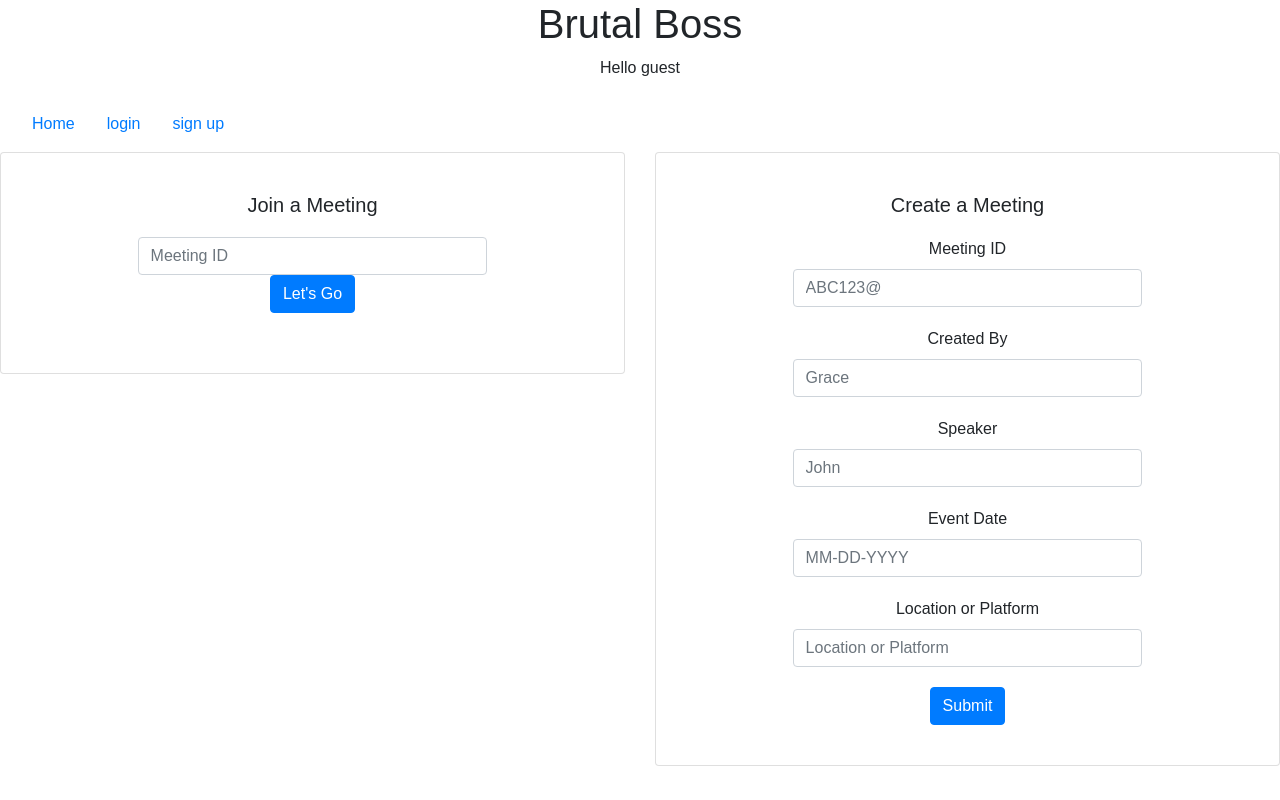
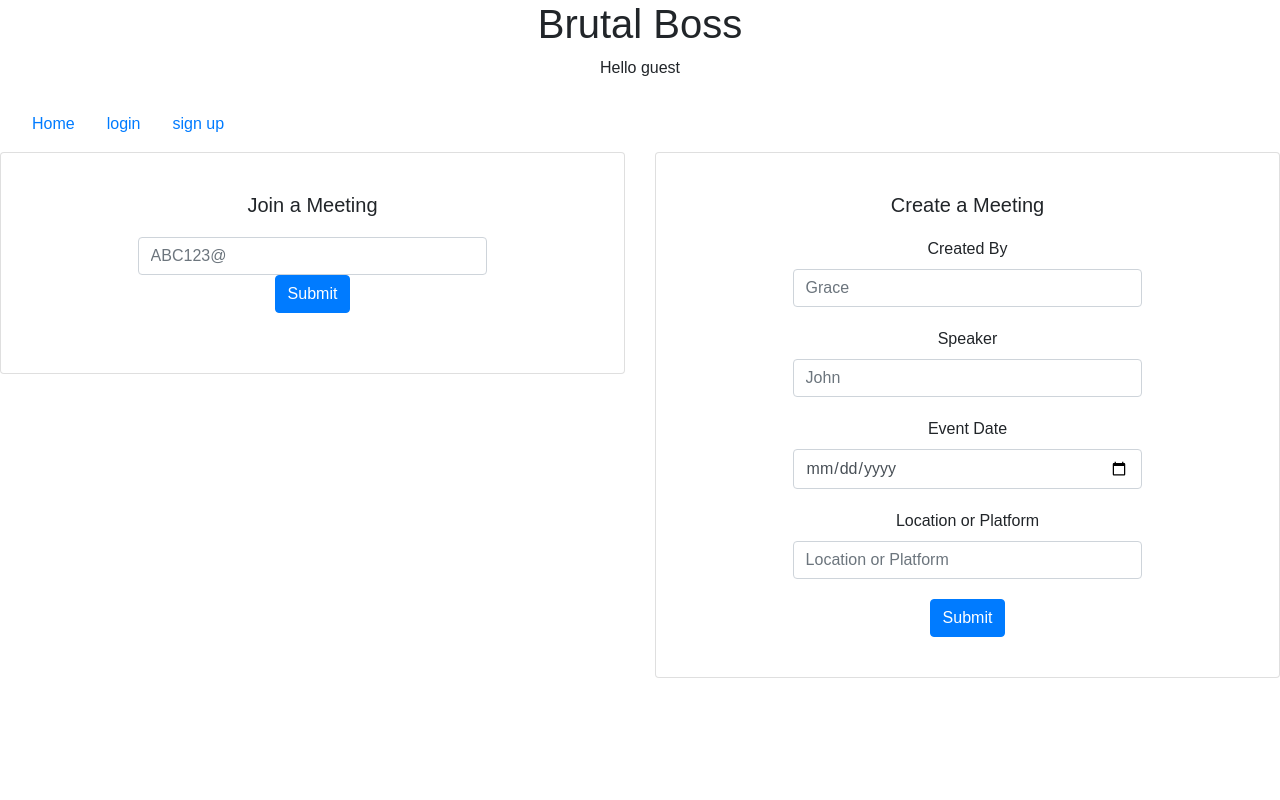
Before and after one commit to stoversa/brutal-boss, a React (Create React App) app: page /meetings in a window 1280 px wide. Built offline with nearby package versions, Linux system fonts and the light colour scheme; no server answers.

Commit message:
onSearch in MeetingMainMenu works with id from mongoDB, changed data type in Meeting model for date

```diff
--- a/src/components/Meetings/MeetingMainMenu.jsx
+++ b/src/components/Meetings/MeetingMainMenu.jsx
@@ -1,5 +1,4 @@
-import React from 'react'
-import { Link } from 'react-router-dom'
+import React from 'react';
 import axios from "axios";
 
 class MeetingMainMenu extends React.Component {
@@ -7,7 +6,7 @@ class MeetingMainMenu extends React.Component {
     super(props);
     this.state = {
       user: props.user,
-      meetingId: "",
+      searchMeetingId: "",
       createdBy: "",
       speaker: "",
       eventDate: "",
@@ -21,12 +20,35 @@ class MeetingMainMenu extends React.Component {
   }
   onSubmit = (e) => {
     e.preventDefault();
-    if (this.state.meetingId && this.state.speaker && this.state.eventDate && this.state.location) {
+    if ( this.state.speaker && this.state.eventDate && this.state.location) {
+      this.setState({
+        isValid: true,
+        createdBy: "",
+        speaker: "",
+        eventDate: "",
+        location: ""
+      });
+      console.log(this.state)
+      axios.post("/api/meetings", this.state)
+        // .then(res => console.log(res))
+        .then(res => this.props.history.push("/")) // redirect to home page
+        .catch(err => console.log(err));
+
+    }
+    else {
+      this.setState({
+        isValid: false
+      });
+    }
+  }
+
+  onSearch = (e) => {
+    e.preventDefault();
+    if (this.state.searchMeetingId) {
       this.setState({
         isValid: true
       });
-      console.log(this.state)
-      axios.post("/api/meetings", this.state)
+      axios.get("/api/meetings/" + this.state.searchMeetingId)
         .then(res => console.log(res))
         // .then(res => this.props.history.push("/meetings")) // redirect to home page
         .catch(err => console.log(err));
@@ -37,6 +59,7 @@ class MeetingMainMenu extends React.Component {
       });
     }
   }
+
   render() {
     if (2) {
       return (
@@ -47,10 +70,16 @@ class MeetingMainMenu extends React.Component {
                 <div className="card-body">
                   <h5 className="card-title">Join a Meeting</h5>
                   <div className="form-group">
-                    <input className="form-control" type="text" placeholder="Meeting ID"/>
-                    <Link to="/join-meeting" className="btn btn-primary">
-                      Let's Go
-                    </Link>
+                    <input
+                      type="text"
+                      className="form-control"
+                      name="searchMeetingId"
+                      id="searchMeetingId"
+                      value={this.state.searchMeetingId}
+                      onChange={this.onChange}
+                      placeholder="ABC123@"
+                    />
+                    <button type="submit" className="btn btn-primary" onClick={this.onSearch}>Submit</button>
                   </div>
                 </div>
               </div>
@@ -61,24 +90,54 @@ class MeetingMainMenu extends React.Component {
                   <h5 className="card-title">Create a Meeting</h5>
                   <form id="createMeetingForm">
                     <div className="form-group">
-                      <label htmlFor="meetingId">Meeting ID</label>
-                      <input type="text" className="form-control" name="meetingId" id="meetingId" value={this.state.meetingId} onChange={this.onChange} placeholder="ABC123@" />
                     </div>
                     <div className="form-group">
                       <label htmlFor="createdBy">Created By</label>
-                      <input type="text" className="form-control" name="createdBy" id="createdBy" value={this.state.createdBy} onChange={this.onChange} placeholder="Grace" />
+                      <input
+                        type="text"
+                        className="form-control"
+                        name="createdBy"
+                        id="createdBy"
+                        value={this.state.createdBy}
+                        onChange={this.onChange}
+                        placeholder="Grace"
+                      />
                     </div>
                     <div className="form-group">
                       <label htmlFor="speakers">Speaker</label>
-                      <input type="text" className="form-control" name="speaker" id="speaker" value={this.state.speaker} onChange={this.onChange} placeholder="John"/>
+                      <input
+                        type="text"
+                        className="form-control"
+                        name="speaker"
+                        id="speaker"
+                        value={this.state.speaker}
+                        onChange={this.onChange}
+                        placeholder="John"
+                      />
                     </div>
                     <div className="form-group">
                       <label htmlFor="eventDate">Event Date</label>
-                      <input type="text" className="form-control" name="eventDate" id="eventDate" value={this.state.eventDate} onChange={this.onChange} placeholder="MM-DD-YYYY"/>
+                      <input
+                        type="date"
+                        className="form-control"
+                        name="eventDate"
+                        id="eventDate"
+                        value={this.state.eventDate}
+                        onChange={this.onChange}
+                        placeholder="MM-DD-YYYY"
+                      />
                     </div>
                     <div className="form-group">
                       <label htmlFor="location">Location or Platform</label>
-                      <input type="text" className="form-control" name="location" id="location" value={this.state.location} onChange={this.onChange} placeholder="Location or Platform"/>
+                      <input
+                        type="text"
+                        className="form-control"
+                        name="location"
+                        id="location"
+                        value={this.state.location}
+                        onChange={this.onChange}
+                        placeholder="Location or Platform"
+                      />
                     </div>
                     <button type="submit" className="btn btn-primary" onClick={this.onSubmit}>Submit</button>
                   </form>
--- a/src/models/Meeting.js
+++ b/src/models/Meeting.js
@@ -1,10 +1,6 @@
 const mongoose = require("mongoose");
 
 const meetingSchema = new mongoose.Schema({
-  meetingId: {
-    type: String,
-    require: true
-  },
   createdBy: {
     type: String,
     require: true
@@ -14,7 +10,7 @@ const meetingSchema = new mongoose.Schema({
     require: true
   },
   eventDate: {
-    type: String,
+    type: Date,
     require: true
   },
   location: {
```
